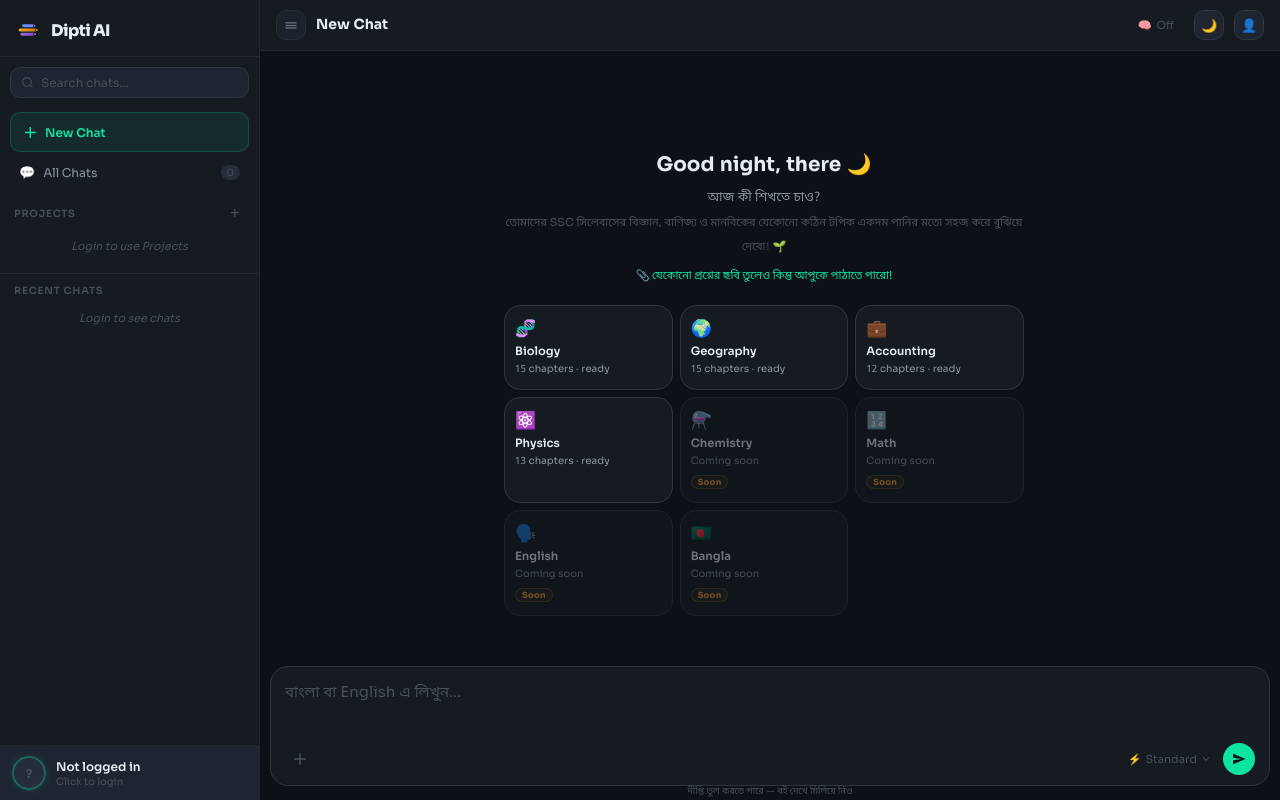
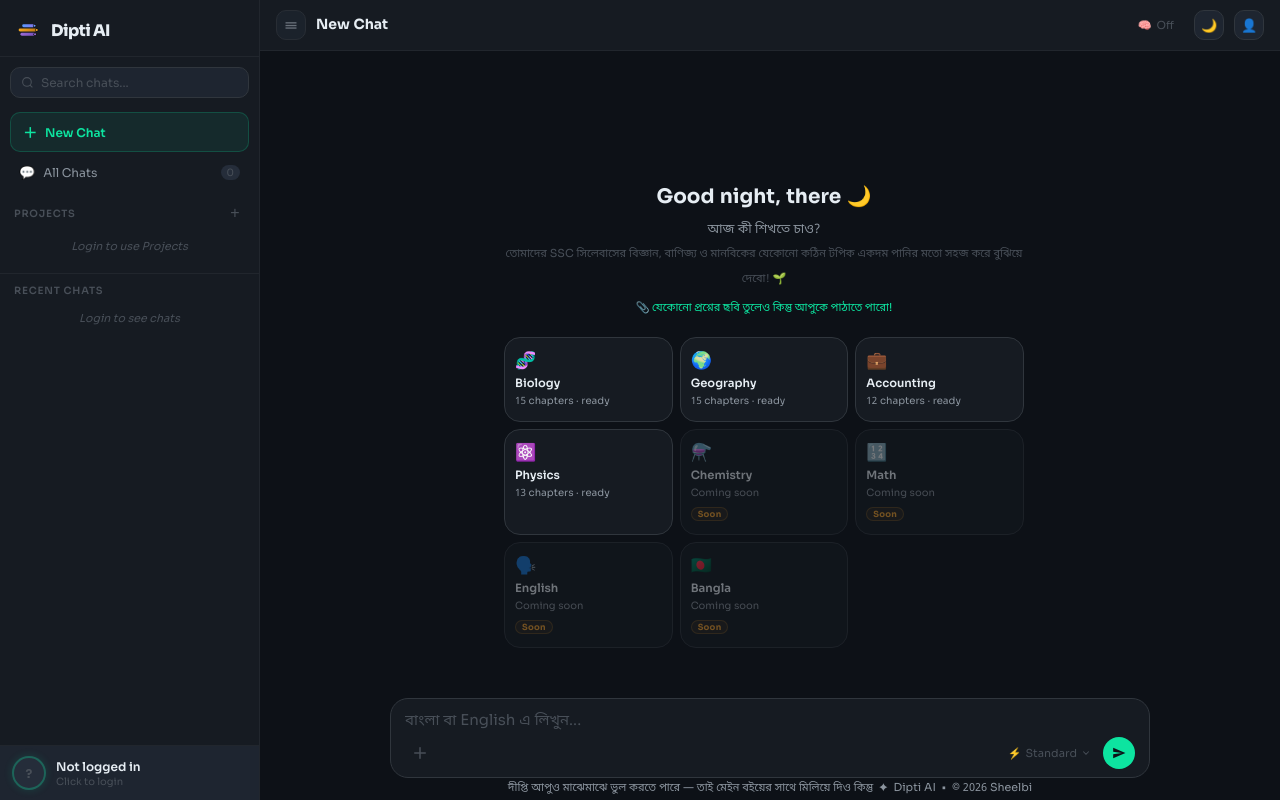
Before and after one commit to ibo-agentic/tech-ed, a Flask app: page / in a window 1280 px wide. Run offline with Flask 3, Linux system fonts and the light colour scheme; some libraries are stand-ins or nearby versions.

Commit message:
index html incput chatbar fixed and make it to centred

```diff
--- a/templates/index.html
+++ b/templates/index.html
@@ -366,7 +366,7 @@
     @media(max-width:480px){ #nav-panel{width:calc(100vw - 28px);right:14px;top:54px;}}
 
     #input-area{background:var(--bg);padding:6px 10px 0px;padding-bottom:calc(0px + var(--safe-bottom));flex-shrink:0;position:relative;z-index:10;}
-    #image-preview-strip{display:none;max-width:100%;margin:0 0 6px;align-items:center;gap:7px;background:var(--bg3);border:1px solid var(--border2);border-radius:var(--radius-sm);padding:5px 9px;}
+    #image-preview-strip{display:none;max-width:760px;width:100%;margin:0 auto 6px;align-items:center;gap:7px;background:var(--bg3);border:1px solid var(--border2);border-radius:var(--radius-sm);padding:5px 9px;}
     #image-preview-strip.visible{display:flex;}
     #preview-thumb{width:34px;height:34px;object-fit:cover;border-radius:5px;border:1px solid var(--border2);flex-shrink:0;}
     #preview-name{flex:1;font-size:11px;color:var(--text2);white-space:nowrap;overflow:hidden;text-overflow:ellipsis;}
@@ -375,11 +375,11 @@
     #chat-spacer{display:none;}
     #chat-box:has(#welcome-screen) > #chat-spacer{display:block;flex:1;min-height:0;}
     /* ── Claude-style input card ── */
-    #input-card{background:var(--bg2);border:1.5px solid var(--border2);border-radius:18px;transition:border-color .2s,box-shadow .2s;width:100%;box-sizing:border-box;display:flex;flex-direction:column;padding:14px 14px 10px;}
+    #input-card{background:var(--bg2);border:1.5px solid var(--border2);border-radius:18px;transition:border-color .2s,box-shadow .2s;width:100%;max-width:760px;margin:0 auto;box-sizing:border-box;display:flex;flex-direction:column;padding:10px 14px 8px;}
     #input-card:focus-within{border-color:var(--border3);box-shadow:0 0 0 3px rgba(13,228,160,.07);}
-    #user-input{width:100%;background:transparent;border:none;outline:none;padding:0;color:var(--text);font-family:'Noto Sans Bengali','Sora',sans-serif;resize:none;min-height:52px;max-height:200px;line-height:1.65;font-size:15px;display:block;box-sizing:border-box;overflow-y:hidden;}
+    #user-input{width:100%;background:transparent;border:none;outline:none;padding:2px 0 0;color:var(--text);font-family:'Noto Sans Bengali','Sora',sans-serif;resize:none;height:22px;min-height:22px;max-height:200px;line-height:1.45;font-size:15px;display:block;box-sizing:border-box;overflow-y:hidden;}
     #user-input::placeholder{color:var(--text3);}
-    .input-toolbar{display:flex;align-items:center;justify-content:space-between;margin-top:10px;}
+    .input-toolbar{display:flex;align-items:center;justify-content:space-between;margin-top:4px;}
     .toolbar-right{display:flex;align-items:center;gap:4px;}
     .tool-btn{width:30px;height:30px;background:transparent;border:none;border-radius:50%;color:var(--text3);cursor:pointer;display:flex;align-items:center;justify-content:center;transition:background .15s,color .15s;flex-shrink:0;}
     .tool-btn:hover{background:var(--bg3);color:var(--text2);}
@@ -422,7 +422,7 @@
     .hint-bar{display:flex;align-items:center;justify-content:space-between;margin-top:5px;}
     .hint{font-size:9.5px;color:var(--text3);}
     .char-count{font-size:9.5px;color:var(--text3);}
-    .disclaimer-bar{text-align:center;margin:2px 0 3px;font-size:9px;color:var(--text3);font-family:'Noto Sans Bengali','Sora',sans-serif;line-height:1;}
+    .disclaimer-bar{text-align:center;margin:3px 0 4px;font-size:11px;color:var(--text2);font-family:'Noto Sans Bengali','Sora',sans-serif;line-height:1.4;}
     .error-bubble{background:rgba(248,81,73,.08);border:1px solid rgba(248,81,73,.2);border-radius:var(--radius-sm);padding:9px 13px;font-size:12.5px;color:var(--danger);display:flex;align-items:center;justify-content:space-between;gap:9px;}
 
     /* MODALS */
@@ -560,7 +560,7 @@
       .chat-topic-bar{display:none;}
       #chat-box{padding:12px 12px 8px;gap:12px;}
       #input-area{padding:8px 10px calc(8px + var(--safe-bottom));}
-      #input-card{border-radius:16px;padding:12px 12px 8px;}
+      #input-card{border-radius:16px;padding:10px 12px 8px;}
       .user .bubble{max-width:85%;}
       .bot .bubble{font-size:13px;padding:10px 13px;}
       .message-actions{opacity:1;}
@@ -935,7 +935,7 @@
         </div>
       </div>
 
-      <p class="disclaimer-bar">দীপ্তি ভুল করতে পারে — বই দেখে মিলিয়ে নিও</p>
+      <p class="disclaimer-bar">দীপ্তি আপুও মাঝেমাঝে ভুল করতে পারে — তাই মেইন বইয়ের সাথে মিলিয়ে দিও কিন্তু &nbsp;✦&nbsp; Dipti AI &nbsp;•&nbsp; © 2026 Sheelbi</p>
     </div>
 
   </div>
@@ -1198,6 +1198,7 @@
 const chatBox=document.getElementById('chat-box');
 const input=document.getElementById('user-input');
 const sendBtn=document.getElementById('send-btn');
+if(input)autoResize(input);
 const attachBtn=document.getElementById('attach-btn');
 const strip=document.getElementById('image-preview-strip');
 const scrollBtn=document.getElementById('scroll-btn');
@@ -1640,8 +1641,8 @@
   if(mb)mb.textContent=icon;
   if(db)db.textContent=icon;
 }
-function autoResize(el){el.style.height='auto';el.style.height=Math.min(el.scrollHeight,200)+'px';}
-function updateCharCount(el){const n=el.value.length;document.getElementById('char-count').textContent=n>30?n+' chars':'';}
+function autoResize(el){el.style.height='1px';el.style.height=Math.min(el.scrollHeight,200)+'px';}
+function updateCharCount(el){const n=el.value.length;const cc=document.getElementById('char-count');if(cc)cc.textContent=n>30?n+' chars':'';}
 function handleKey(e){if(e.key==='Enter'&&!e.shiftKey){e.preventDefault();sendMessage();}}
 function filterChats(q){q=q.toLowerCase();document.querySelectorAll('.chat-item').forEach(el=>{const title=el.querySelector('.chat-item-title')?.textContent.toLowerCase()||'';el.style.display=title.includes(q)?'':'none';});}
 
@@ -2745,7 +2746,7 @@
   _lastSentText = text;
   _lastSentFile = fileSnap || null;
   input.value='';input.style.height='auto';sendBtn.disabled=true;
-  document.getElementById('char-count').textContent='';
+  const _cc=document.getElementById('char-count');if(_cc)_cc.textContent='';
   document.querySelectorAll('.reply-chips').forEach(c=>c.remove());
   addUserBubble(display,imgSnap);showTyping();
 
```
